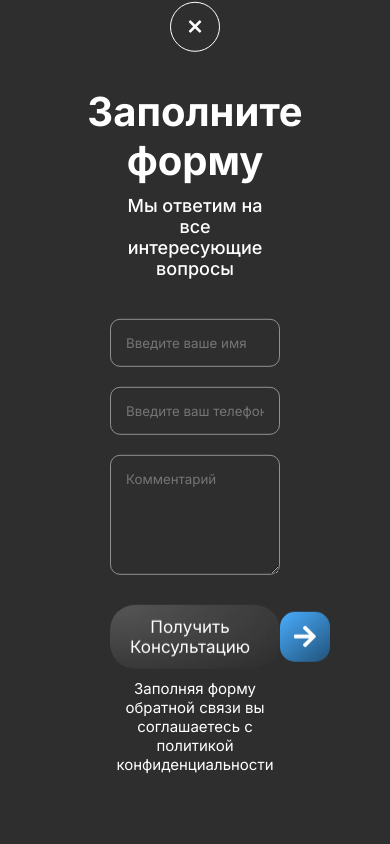
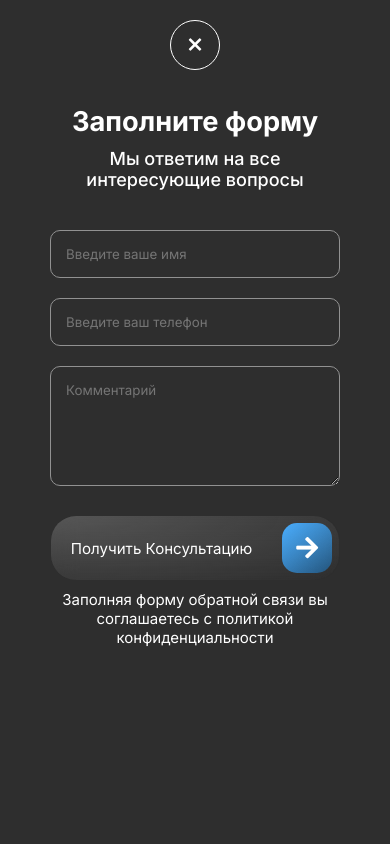
Before and after one commit to rxfr-dvpr/Wave-S, a Vue app: page / in a window 390 px wide. Both pictures are taken after a click on the button "Заказать Звонок". Shown: the top 844 px of the page. Built offline with nearby package versions, Linux system fonts and the light colour scheme.

Commit message:
header adaptived

```diff
--- a/src/assets/scss/main.scss
+++ b/src/assets/scss/main.scss
@@ -89,6 +89,12 @@ img {
     -moz-border-radius: 10px;
     -ms-border-radius: 10px;
     -o-border-radius: 10px;
+}
+
+.header {
+    .features-icon > i {
+        min-width: 25px !important;
+    }
 }
 
 .advantages__section {
--- a/src/components/Header.vue
+++ b/src/components/Header.vue
@@ -76,7 +76,6 @@ export default {
             width: 100%;
             display: flex;
             justify-content: space-between;
-            flex-wrap: wrap;
             align-items: center;
 
             &-item {
@@ -87,6 +86,7 @@ export default {
                 gap: 15px;
                 text-transform: capitalize;
                 user-select: none;
+                font-size: calc(14px + 2 * (100vw / 1920));
 
                 .features-icon {
                     padding: 25px;
@@ -94,7 +94,8 @@ export default {
                     backdrop-filter: blur(12px);
                     display: grid;
                     place-items: center;
-                    font-size: 20px;
+                    font-size: 25px;
+
 
                     &.item-1 {
                         background: radial-gradient(141.42% 141.42% at 0% 0%, rgba(250, 250, 250, 0.20)0%, #0C91FC 100%);
@@ -144,11 +145,28 @@ export default {
     }
 }
 
+@media (min-width: 1920px) {
+    .header__descr {
+        &-features-item {
+            font-size: 16px !important;
+        }
+    }
+}
+
 @media (max-width: 1260px) {
     .header {
-
         &__descr {
             max-width: 500px;
+
+            &-features {
+                align-items: initial;
+                &-item {
+                    height: auto;
+                    flex-direction: column;
+                    text-align: center;
+                    justify-content: space-between;
+                }
+            }
         }
 
         &__img-box {
@@ -174,8 +192,33 @@ export default {
     .row {
         flex-direction: column;
     }
+
+    .header__descr {
+        flex-direction: column;
+        align-items: center;
+        text-align: center;
+
+        &-features {
+            &-item {
+                font-size: calc(14px + (2 + 2 * 0.7) * ((100vw - 320px)/ 1920));
+
+                .features-icon {
+                  font-size: 20px;
+                  padding: 20px;
+                }
+            }
+        }
+    }
 }
 
-
+@media (max-width: 568px) {
+    .header__descr {
+        &-features {
+            .features-icon {
+                padding: 15px;
+            }
+        }
+    }
+}
 
 </style>
--- a/src/components/Nav.vue
+++ b/src/components/Nav.vue
@@ -253,4 +253,10 @@ export default {
     }
 }
 
+@media (max-width: 568px) {
+    .nav__content {
+        gap: 20px;
+    }
+}
+
 </style>
--- a/src/components/OrderBtnModal.vue
+++ b/src/components/OrderBtnModal.vue
@@ -1,12 +1,10 @@
 <template>
     <button class="modal-btn" @click="store.modalVisible = true">{{ store.btnValue }} <span class="btn-icon"><i class="fas fa-arrow-right"></i></span></button>
 
-    <Transition name="bg-dark">
-        <span class="bg-dark" v-show="store.modalVisible" @click.self="store.modalVisible = false"></span>
-    </Transition>
+    <Transition name="order">
+        <div :class="`order__modal-bg ${store.modalVisible ? 'visible' : ''}`" @click.self="store.modalVisible = false" v-show="store.modalVisible">
 
-    <Transition name="order">
-        <div :class="`order__modal ${store.modalVisible ? 'visible' : ''}`" v-show="store.modalVisible">
+        <div class="order__modal">
             <button class="close-btn" @click="store.modalVisible = false"><i class="far fa-times"></i></button>
 
             <Transition name="final">
@@ -41,6 +39,8 @@
             </Transition>
 
         </div>
+
+        </div>
     </Transition>
 
 </template>
@@ -68,23 +68,25 @@ export default {
 
 <style lang="scss" scoped>
 
-.bg-dark {
+.order__modal-bg {
     width: 100%;
     height: 100%;
     position: fixed;
     top: 0;
     left: 0;
+    display: flex;
+    justify-content: center;
+    align-items: center;
+    z-index: 2020;
     background: rgba($color: #000000, $alpha: .5);
-    z-index: 400;
+    overflow-y: auto;
+    padding: 0 50px;
+    overflow-x: hidden;
 }
 
 .order__modal {
     max-width: 850px;
     width: 100%;
-    position: fixed;
-    top: 60%;
-    left: 50%;
-    transform: translate(-50%, -60%);
     padding: 40px 110px 95px 110px;
     background: #2e2e2e;
     border-radius: 25px;
@@ -92,8 +94,7 @@ export default {
     flex-direction: column;
     align-items: center;
     row-gap: 35px;
-    overflow: hidden;
-    z-index: 2020;
+    overflow-x: hidden;
 
     .close-btn {
         min-width: 50px;
@@ -129,7 +130,7 @@ export default {
     .modal {
 
         &-title {
-            font-size: 40px;
+            font-size: calc(24px + 16 * (100vw / 1920));
 
             &::first-letter {
                 text-transform: uppercase;
@@ -176,31 +177,6 @@ export default {
             }
         }
 
-        &-btn {
-            padding: 7px 7px 7px 20px;
-            border-radius: 25px;
-            background: radial-gradient(141.42% 141.42% at 0% 0%, rgba(250, 250, 250, 0.20) 0%, rgba(246, 246, 246, 0.00) 100%);
-            backdrop-filter: blur(12px);
-            display: flex;
-            align-items: center;
-            gap: 30px;
-            font-size: 17px;
-            margin-top: 20px;
-
-                .btn-icon {
-                    display: block;
-                    min-width: 50px;
-                    max-width: 50px;
-                    width: 100%;
-                    height: 50px;
-                    border-radius: 15px;
-                    background: linear-gradient(140deg, #4AAEFF 0%, rgba(12, 145, 252, 0.37) 100%);
-                    display: grid;
-                    place-items: center;
-                    font-size: 25px;
-                }
-        }
-
         &-policy-txt {
             font-size: 15px;
 
@@ -227,10 +203,6 @@ export default {
             margin-top: 50px;
         }
     }
-
-    &.visible {
-        z-index: 999;
-    }
 }
 
 .modal {
@@ -244,7 +216,7 @@ export default {
         display: flex;
         align-items: center;
         gap: 30px;
-        font-size: 17px;
+        font-size: calc(15px + 2 * (100vw / 1920));
         margin-top: 20px;
         text-transform: capitalize;
 
@@ -273,15 +245,6 @@ export default {
     opacity: 0;
 }
 
-.bg-dark-enter-active,
-.bg-dark-leave-active {
-    transition: opacity .4s ease;
-}
-
-.bg-dark-enter-from,
-.bg-dark-leave-to {
-    opacity: 0;
-}
 
 .final-enter-active,
 .final-leave-active {
@@ -302,4 +265,57 @@ export default {
     opacity: 1;
 }
 
+@media (min-width: 1920px) {
+    .modal {
+        &-title {
+            font-size: 40px !important;
+        }
+
+        &-btn {
+            font-size: 17px !important;
+        }
+    }
+}
+
+@media (max-width: 992px) {
+    .order__modal {
+        padding: 20px 80px 60px;
+
+        .modal-form {
+            justify-content: center;
+
+            .modal {
+                &-title {
+                    font-size: calc(24px + (16 + 16 * 0.7) * ((100vw - 320px)/ 1920));
+                }
+            }
+        }
+    }
+
+    .modal-btn {
+        font-size: calc(15px + (2 + 2 * 0.7) * ((100vw - 320px)/ 1920));
+    }
+}
+
+@media (max-width: 768px) {
+    .order__modal {
+        padding: 20px 50px;
+
+        &-final {
+            margin-top: 0;
+        }
+    }
+}
+
+@media (max-width: 526px) {
+    .order__modal-bg {
+        padding: 0;
+
+        .order__modal {
+            height: 100%;
+            border-radius: 0;
+        }
+    }
+}
+
 </style>
```
